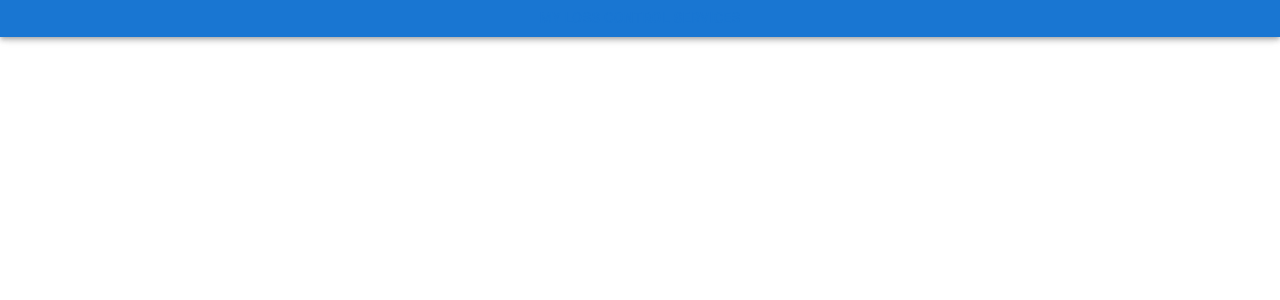
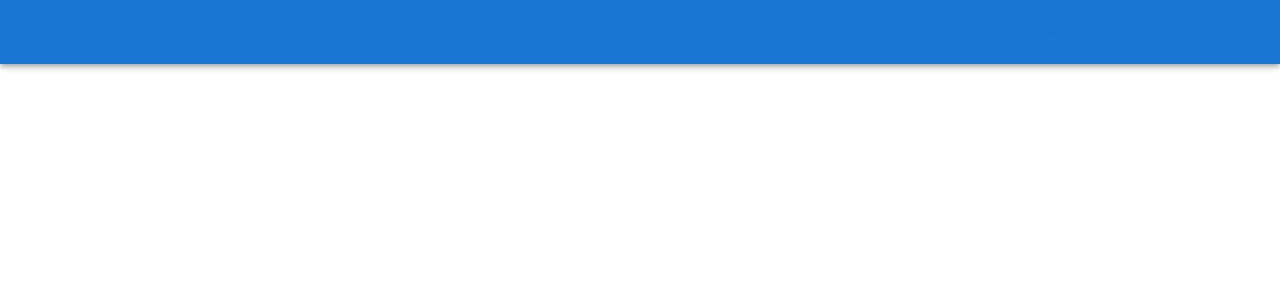
Before and after one commit to hoffay/NW-Marketplace, a React (Create React App) app in the folder commercial-marketplace/: page / in a window 1280 px wide. Shown: the top 300 px of the page. Built offline with nearby package versions, Linux system fonts and the light colour scheme.

Commit message:
Add toolbar with LCS button and display button in right of flexbox

```diff
--- a/commercial-marketplace/src/App.js
+++ b/commercial-marketplace/src/App.js
@@ -1,11 +1,11 @@
 import './App.css';
-import LCSButton1 from './Components/Header/Header';
+import Header from './Components/Header/Header';
 
 function App() {
   return (
     <main>
       <div>
-        <LCSButton1 />
+        <Header />
       </div>
     </main>
   );
--- a/commercial-marketplace/src/Components/Header/Header.js
+++ b/commercial-marketplace/src/Components/Header/Header.js
@@ -1,29 +1,19 @@
 import React from "react";
-import styles from './styles.css';
+import LCSButton1 from "./LCSButton";
 import { Button, AppBar, Toolbar } from '@mui/material'
 
-// const theme = {
-//     blue: {
-//         default: "#4287f5",
-//         hover: "#1971ff"
-//     }
-// };
 
-function LCSRedirect(ButtonLCS1) {
-    window.open("https://www.mylosscontrolservices.com/");
-}
-
-function LCSButton1 () {
+function Header() {
     return (
         <header>
-            <AppBar>
-                <Button style={styles.ButtonLCS1} onClick={LCSRedirect}>
-                    <label>My Loss Control Services</label>
-                </Button>
+            <AppBar position="static">
+                <Toolbar sx={{ marginLeft: "auto" }}>
+                    <LCSButton1 />
+                </Toolbar>
             </AppBar>
         </header>
 
     );
 }
 
-export default LCSButton1;
+export default Header;
--- /dev/null
+++ b/commercial-marketplace/src/Components/Header/LCSButton.js
@@ -0,0 +1,25 @@
+import React from "react";
+import styles from './styles.css';
+import { Button, AppBar, Toolbar } from '@mui/material'
+
+// const theme = {
+//     blue: {
+//         default: "#4287f5",
+//         hover: "#1971ff"
+//     }
+// };
+
+function LCSRedirect(ButtonLCS1) {
+    window.open("https://www.mylosscontrolservices.com/");
+}
+
+function LCSButton1() {
+    return (
+
+        <Button className="buttonLCS1" onClick={LCSRedirect}>
+            My Loss Control Services
+        </Button>
+    );
+}
+
+export default LCSButton1;
--- a/commercial-marketplace/src/Components/Header/styles.css
+++ b/commercial-marketplace/src/Components/Header/styles.css
@@ -1,17 +1,21 @@
 .buttonLCS1{
     background-color: #ffffff;
     border: none;
-    color: rgb(0, 0, 0);
+    color: white;
     padding: 15px 32px;
     text-align: center;
     text-decoration: none;
     display: flex;
     justify-content: right;
-    align-items: right;
+    align-items: flex-end;
     font-size: 16px;
     margin: 4px 2px;
     cursor: pointer;
     font-family: Georgia, 'Times New Roman', Times, serif;
+}
+
+.lcsLabel {
+    color: white;
 }
 
 #buttonLCS2{
```
